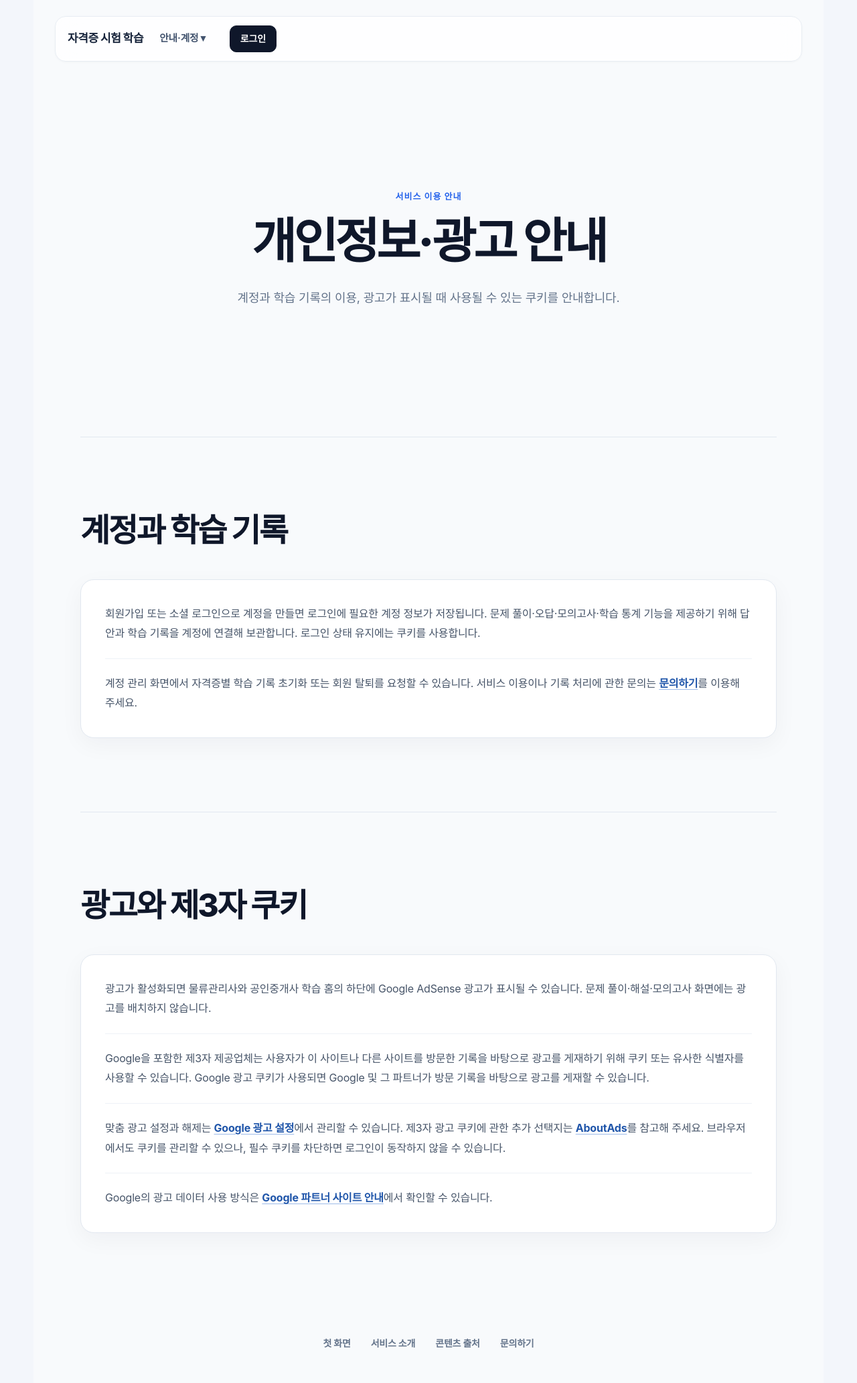
After one commit to noh73010/education-webapp, a Django app: page /privacy/ in a window 1280 px wide. The commit adds this page. Shown: the whole page at 67% size. Run offline with Django 5.2, Linux system fonts and the light colour scheme.

Commit message:
Publish ads authorization and privacy notice

```diff
--- a/core/templates/core/base.html
+++ b/core/templates/core/base.html
@@ -44,6 +44,7 @@
           <div class="nav-utility-links">
             <a href="{% url 'service_info' %}" class="sub-link">서비스 소개</a>
             <a href="{% url 'content_sources' %}" class="sub-link">콘텐츠 출처</a>
+            <a href="{% url 'privacy_info' %}" class="sub-link">개인정보·광고 안내</a>
             <a href="{% url 'premium_info' %}" class="sub-link">이용 안내</a>
             <a href="{% url 'inquiry' %}" class="sub-link">문의</a>
             {% if user.is_staff %}
--- a/core/templates/core/landing.html
+++ b/core/templates/core/landing.html
@@ -76,6 +76,7 @@
 <footer class="landing-footer" aria-label="서비스 안내">
   <a href="{% url 'service_info' %}">서비스 소개</a>
   <a href="{% url 'content_sources' %}">콘텐츠 출처 및 이용 안내</a>
+  <a href="{% url 'privacy_info' %}">개인정보·광고 안내</a>
   <a href="{% url 'premium_info' %}">이용 안내</a>
   <a href="{% url 'inquiry' %}">문의하기</a>
 </footer>
--- /dev/null
+++ b/core/templates/core/privacy_info.html
@@ -0,0 +1,47 @@
+{% extends 'core/base.html' %}
+{% load static %}
+
+{% block title %}개인정보·광고 안내 | 합격한걸음{% endblock %}
+{% block meta_description %}합격한걸음의 계정·학습 기록과 광고·쿠키 이용에 관한 안내입니다.{% endblock %}
+{% block meta_robots %}index, follow{% endblock %}
+{% block seo_links %}<link rel="canonical" href="{{ canonical_url }}">{% endblock %}
+{% block body_class %}landing-page service-info-page{% endblock %}
+{% block extra_css %}
+  <link rel="stylesheet" href="{% static 'core/landing.css' %}">
+  <link rel="stylesheet" href="{% static 'core/service_info.css' %}">
+{% endblock %}
+
+{% block content %}
+<main class="service-main">
+  <section class="service-hero">
+    <p class="service-eyebrow">서비스 이용 안내</p>
+    <h1>개인정보·광고 안내</h1>
+    <p class="service-hero-copy">계정과 학습 기록의 이용, 광고가 표시될 때 사용될 수 있는 쿠키를 안내합니다.</p>
+  </section>
+
+  <section class="service-section">
+    <div class="service-section-heading"><h2>계정과 학습 기록</h2></div>
+    <div class="reason-copy">
+      <p>회원가입 또는 소셜 로그인으로 계정을 만들면 로그인에 필요한 계정 정보가 저장됩니다. 문제 풀이·오답·모의고사·학습 통계 기능을 제공하기 위해 답안과 학습 기록을 계정에 연결해 보관합니다. 로그인 상태 유지에는 쿠키를 사용합니다.</p>
+      <p>계정 관리 화면에서 자격증별 학습 기록 초기화 또는 회원 탈퇴를 요청할 수 있습니다. 서비스 이용이나 기록 처리에 관한 문의는 <a href="{% url 'inquiry' %}">문의하기</a>를 이용해 주세요.</p>
+    </div>
+  </section>
+
+  <section class="service-section">
+    <div class="service-section-heading"><h2>광고와 제3자 쿠키</h2></div>
+    <div class="reason-copy">
+      <p>광고가 활성화되면 물류관리사와 공인중개사 학습 홈의 하단에 Google AdSense 광고가 표시될 수 있습니다. 문제 풀이·해설·모의고사 화면에는 광고를 배치하지 않습니다.</p>
+      <p>Google을 포함한 제3자 제공업체는 사용자가 이 사이트나 다른 사이트를 방문한 기록을 바탕으로 광고를 게재하기 위해 쿠키 또는 유사한 식별자를 사용할 수 있습니다. Google 광고 쿠키가 사용되면 Google 및 그 파트너가 방문 기록을 바탕으로 광고를 게재할 수 있습니다.</p>
+      <p>맞춤 광고 설정과 해제는 <a href="https://myadcenter.google.com/" rel="noopener noreferrer" target="_blank">Google 광고 설정</a>에서 관리할 수 있습니다. 제3자 광고 쿠키에 관한 추가 선택지는 <a href="https://www.aboutads.info/choices/" rel="noopener noreferrer" target="_blank">AboutAds</a>를 참고해 주세요. 브라우저에서도 쿠키를 관리할 수 있으나, 필수 쿠키를 차단하면 로그인이 동작하지 않을 수 있습니다.</p>
+      <p>Google의 광고 데이터 사용 방식은 <a href="https://policies.google.com/technologies/partner-sites" rel="noopener noreferrer" target="_blank">Google 파트너 사이트 안내</a>에서 확인할 수 있습니다.</p>
+    </div>
+  </section>
+
+  <footer class="service-footer" aria-label="서비스 안내">
+    <a href="{% url 'landing' %}">첫 화면</a>
+    <a href="{% url 'service_info' %}">서비스 소개</a>
+    <a href="{% url 'content_sources' %}">콘텐츠 출처</a>
+    <a href="{% url 'inquiry' %}">문의하기</a>
+  </footer>
+</main>
+{% endblock %}
--- a/core/templates/core/service_info.html
+++ b/core/templates/core/service_info.html
@@ -100,6 +100,7 @@
   <footer class="service-footer" aria-label="서비스 안내">
     <a href="{% url 'service_info' %}">서비스 소개</a>
     <a href="{% url 'content_sources' %}">콘텐츠 출처 및 이용 안내</a>
+    <a href="{% url 'privacy_info' %}">개인정보·광고 안내</a>
     <a href="{% url 'premium_info' %}">이용 안내</a>
     <a href="{% url 'inquiry' %}">문의하기</a>
   </footer>
--- a/core/views/__init__.py
+++ b/core/views/__init__.py
@@ -17,7 +17,7 @@ from .accounts import AnalyticsLoginView, signup
 from .admin_dashboard import admin_dashboard
 from .inquiry import inquiry, inquiry_done
 from .landing import (content_sources, landing, realtor_choose_course, realtor_choose_path,
-                      realtor_home, select_subject, service_info)
+                      realtor_home, select_subject, service_info, privacy_info)
 from .theory import theory_chapter, chapter_practice_start
 from .problem_sets import (
     problem_set_list,
--- a/core/views/landing.py
+++ b/core/views/landing.py
@@ -44,6 +44,12 @@ def service_info(request):
     return render(request, "core/service_info.html", {
         "premium_gating_enabled": premium_gating_enabled(),
         "canonical_url": request.build_absolute_uri(reverse("service_info")),
+    })
+
+
+def privacy_info(request):
+    return render(request, "core/privacy_info.html", {
+        "canonical_url": request.build_absolute_uri(reverse("privacy_info")),
     })
 
 
--- a/core/views/seo.py
+++ b/core/views/seo.py
@@ -4,7 +4,15 @@ from django.utils.html import escape
 from django.views.decorators.http import require_safe
 
 
-PUBLIC_PAGES = ("landing", "service_info", "content_sources")
+PUBLIC_PAGES = ("landing", "service_info", "content_sources", "privacy_info")
+
+
+@require_safe
+def ads_txt(request):
+    return HttpResponse(
+        "google.com, pub-7309766716223051, DIRECT, f08c47fec0942fa0\n",
+        content_type="text/plain; charset=utf-8",
+    )
 
 
 @require_safe
--- a/myproject/urls.py
+++ b/myproject/urls.py
@@ -10,6 +10,7 @@ from core.views import (
     landing,
     content_sources,
     service_info,
+    privacy_info,
     select_subject,
     realtor_home,
     realtor_choose_path,
@@ -51,11 +52,12 @@ from core.views.final_cards import final_cards
 from core.views.account_settings import account_settings
 from core.views.learning_experience import problem_report, learning_start, diagnostic_result, save_mission_draft
 from core.views.exams import exam_draft
-from core.views.seo import robots_txt, sitemap_xml
+from core.views.seo import ads_txt, robots_txt, sitemap_xml
 from core.views.visit_stats import visit_stats
 from core.views.stats import wrong_reason_attempts
 
 urlpatterns = [
+    path("ads.txt", ads_txt, name="ads_txt"),
     path("robots.txt", robots_txt, name="robots_txt"),
     path("sitemap.xml", sitemap_xml, name="sitemap_xml"),
     path("exam/<int:exam_id>/<int:order_no>/draft/", exam_draft, name="exam_draft"),
@@ -67,6 +69,7 @@ urlpatterns = [
     path("visit-stats/", visit_stats, name="visit_stats"),
     path("", landing, name="landing"),
     path("service/", service_info, name="service_info"),
+    path("privacy/", privacy_info, name="privacy_info"),
     path("content-sources/", content_sources, name="content_sources"),
     path("study-profile/", study_profile, name="study_profile"),
     path("final-cards/", final_cards, name="final_cards"),
```
Also changed, not shown: core/tests/test_home_ads.py (+18 -0 lines).
